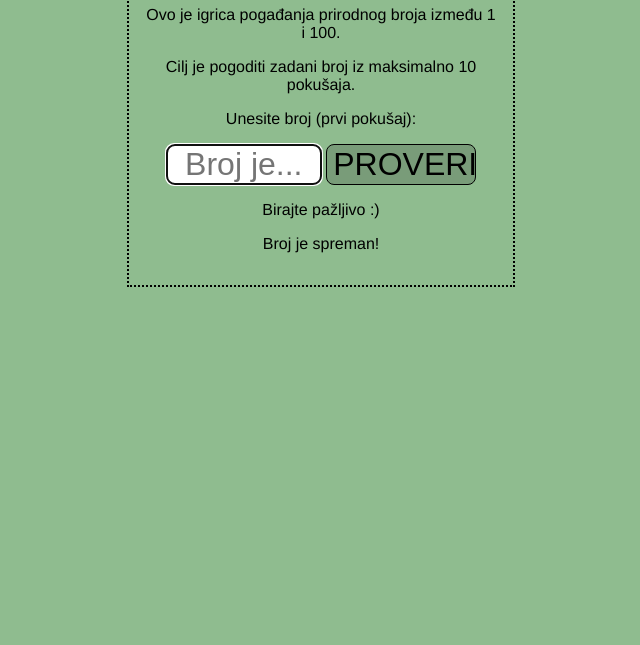
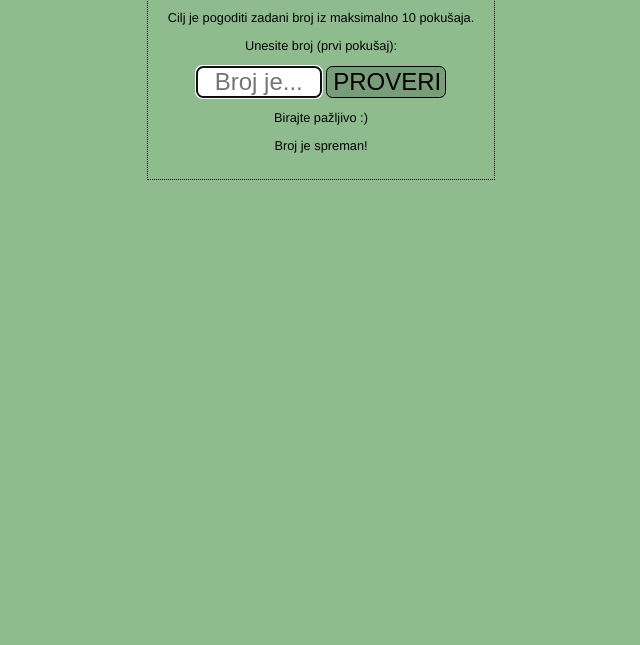
Before and after one commit to HogarStrashni/HogarStrashni.github.io, a plain HTML site: page index.html in a window 1280 px wide. Shown: the part 155-800 px from the top of the page, without its empty margins (319-959 px from the left). Drawn offline with Linux system fonts and the light colour scheme.

Commit message:
Add files via upload

```diff
--- a/main.css
+++ b/main.css
@@ -3,36 +3,40 @@ body {
 }
 
 div {
-    width: 22rem;
+    width: 20rem;
     margin: auto;
     margin-top: 5%;
-    padding: 1rem;
+    padding: 0.8rem;
     font-family: 'Franklin Gothic Medium', 'Arial Narrow', Arial, sans-serif;
     background-color: darkseagreen;
     text-align: center;
-    border: 0.15rem dotted black;
+    border: 0.10rem dotted black;
 }
 
 h1 {
     text-align: center;
-    font-size: 2rem;
+    font-size: 1.5rem;
+}
+
+p{
+    font-size: 0.8rem;
 }
 
 input {
     display: inline-block;
-    font-size: 2rem;
-    width: 9.375rem;
+    font-size: 1.5rem;
+    width: 7.5rem;
     text-align: center;
     border: 0.1rem solid black;
-    border-radius: 0.5rem;
+    border-radius: 0.4rem;
 }
 
 button {
     background-color: rgb(121, 156, 121);
     border: 0.1rem solid black;
-    border-radius: 0.5rem;
-    font-size: 2rem;
-    width: 9.375rem;
+    border-radius: 0.4rem;
+    font-size: 1.5rem;
+    width: 7.5rem;
     cursor: pointer;
 }
 
--- a/main.js
+++ b/main.js
@@ -47,7 +47,7 @@ function igrajIgricu(){
         button.removeEventListener("click", hendlerDugme, false);
         window.removeEventListener("keydown", hendlerEnter, false);
         input.parentNode.removeChild(input);
-        button.style.width = "19.375rem";
+        button.style.width = "15.5rem";
         button.innerHTML = "IGRAJMO SE OPET";
         button.addEventListener("click", hendlerOpet, false);
         window.addEventListener("keydown", hendlerOpet, false);
@@ -92,7 +92,7 @@ function krajIgrice() {
         button.removeEventListener("click", hendlerDugme, false);
         window.removeEventListener("keydown", hendlerEnter, false);
         input.parentNode.removeChild(input);
-        button.style.width = "19.375rem";
+        button.style.width = "15.5rem";
         button.innerHTML = "IGRAJMO SE OPET";
         button.addEventListener("click", hendlerOpet, false);
         window.addEventListener("keydown", hendlerOpet, false);
```
